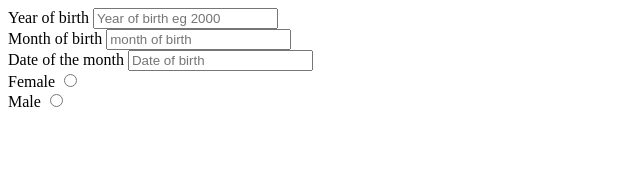
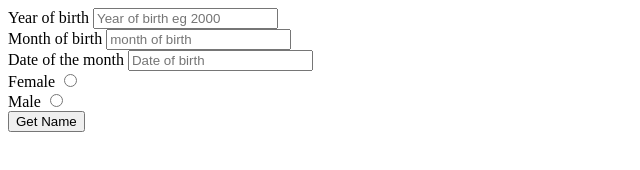
Before and after one commit to Galgallo1/2nd-IP, a plain HTML site: page index.html in a window 1280 px wide. Shown: the whole page, without its empty margins (0-640 px from the left). Drawn offline with Linux system fonts and the light colour scheme.

Commit message:
add the submit button

```diff
--- a/index.html
+++ b/index.html
@@ -33,6 +33,10 @@
             <input type="radio" class="check-label" name="gender" id="male">
         </div>
 
+        <div class="submit">
+            <button type="submit" class="btn btn-primary" onclick="findName();">Get Name</button>
+        </div>
+
 
 
 
```
